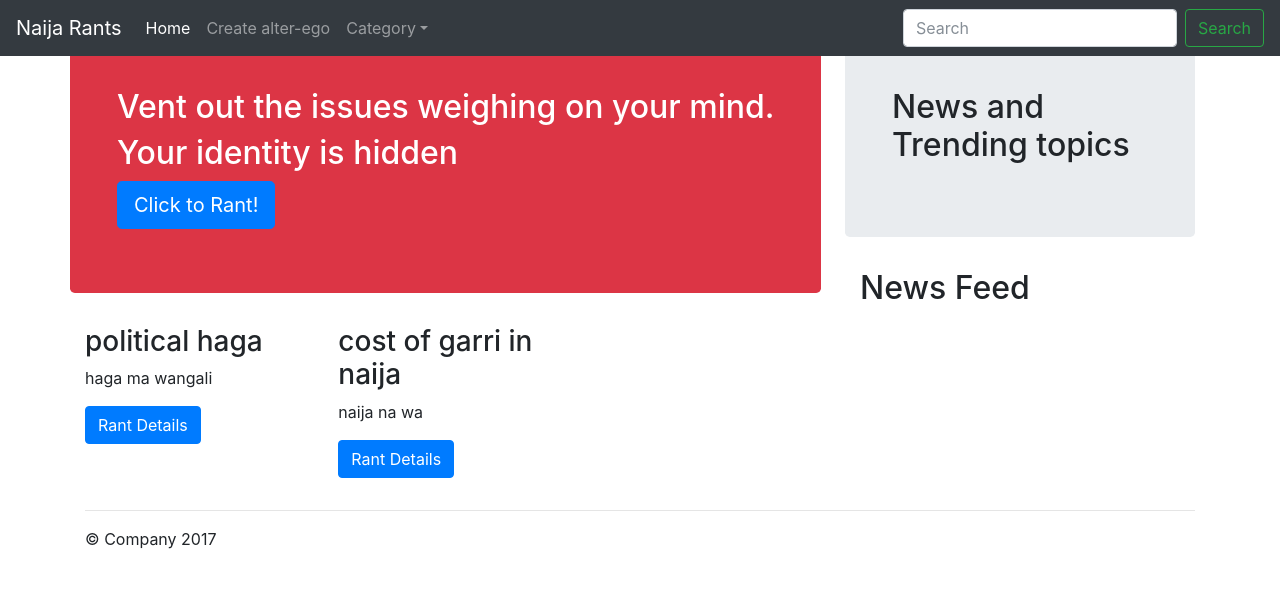
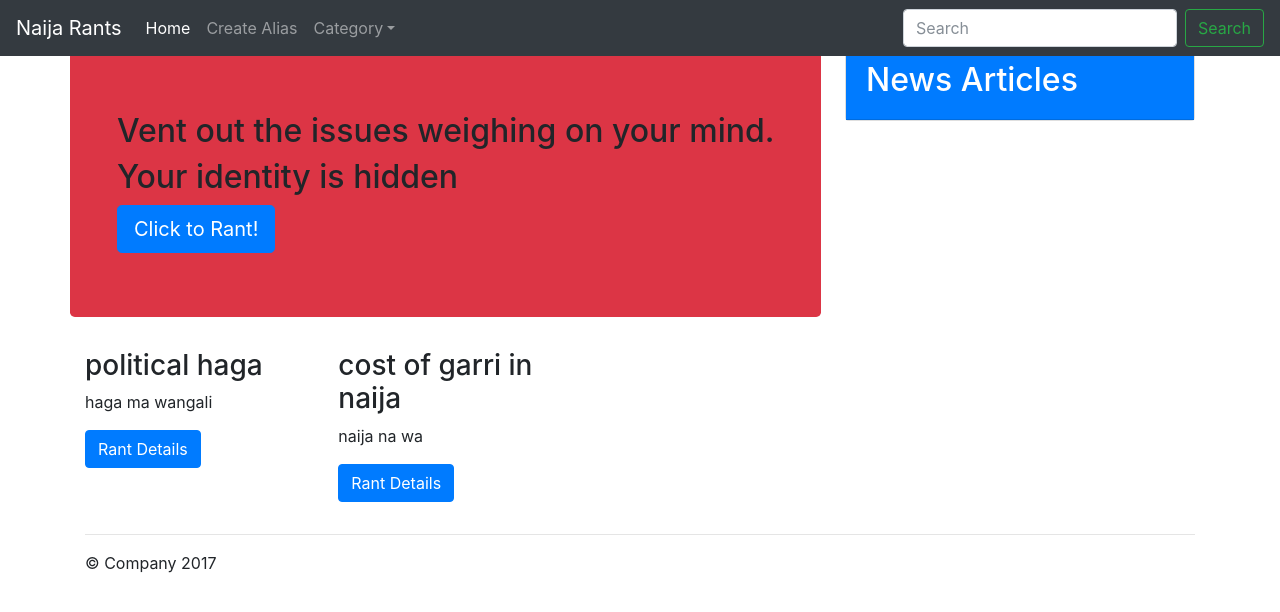
Before and after one commit to dolastack/naijarants, a Django app: template templates/base.html in a window 1280 px wide. Shown: the top 612 px of the page. Run offline with Django 3.2, Linux system fonts and the light colour scheme; the template is opened without the code that fills it: values that come from a table or form of the project are taken from there, others are empty; data comes from the database, SQL or seed files in the repository; some libraries are stand-ins or nearby versions.

Commit message:
introduced card

```diff
--- a/rssfeed/urls.py
+++ b/rssfeed/urls.py
@@ -1,5 +1,5 @@
 from django.conf.urls import url
 from . import views
 urlpatterns = [
-    url('', views.articles_list, name='articles' )
+    url('', views.articles_list, name='index' )
 ]
--- a/templates/base.html
+++ b/templates/base.html
@@ -19,7 +19,7 @@
   <body>
 
     <nav class="navbar navbar-expand-md navbar-dark fixed-top bg-dark">
-      <a class="navbar-brand" href="#">Naija Rants</a>
+      <a class="navbar-brand" href="{% url 'index' %}">Naija Rants</a>
       <button class="navbar-toggler" type="button" data-toggle="collapse" data-target="#navbarsExampleDefault" aria-controls="navbarsExampleDefault" aria-expanded="false" aria-label="Toggle navigation">
         <span class="navbar-toggler-icon"></span>
       </button>
@@ -27,10 +27,10 @@
       <div class="collapse navbar-collapse" id="navbarsExampleDefault">
         <ul class="navbar-nav mr-auto">
           <li class="nav-item active">
-            <a class="nav-link" href="#">Home <span class="sr-only">(current)</span></a>
+            <a class="nav-link" href="{% url 'index' %}">Home <span class="sr-only">(current)</span></a>
           </li>
           <li class="nav-item">
-            <a class="nav-link" href="#">Create alter-ego</a>
+            <a class="nav-link" href="#">Create Alias</a>
           </li>
 
           <li class="nav-item dropdown">
@@ -50,7 +50,7 @@
     </nav>
 
     <main role="main">
-      <div class="container pt-4">
+      <div class="container pt-5">
 
         <!-- Example row of columns -->
         <div class="row">
@@ -58,7 +58,7 @@
         <div class="col-xs-12 col-md-8">
         <div class="row">
           <!-- Main jumbotron for a primary marketing message or call to action -->
-          <div class="jumbotron bg-danger text-white">
+          <div class="jumbotron bg-danger">
             <div class="container">
               <!--h1 class="display-3">Naija Rants</h1-->
               <h2>Vent out the issues weighing on your mind.</h2>
@@ -80,16 +80,14 @@
 
 
         <div class="col-md-4">
-          <div class="jumbotron">
-            <div class="container">
-              <h2 class="display-5">News and Trending topics</h2>
-            </div>
-          </div>
+          <div class="card" >
+            <div class="card-header  text-white bg-primary">
+              <h2>News Articles</h2></div>
 
-          <div class="container">
-            <h2>News Feed</h2>
-            {% block content %}
-            {% endblock content %}
+            {% autoescape off %}
+              {% block content %}
+              {% endblock content %}
+            {% endautoescape %}
           </div>
 
         </div>
```
Also changed, not shown: rssfeed/templates/rssfeed/feed.html (added, +15 -0 lines), rants/forms.py (added).
